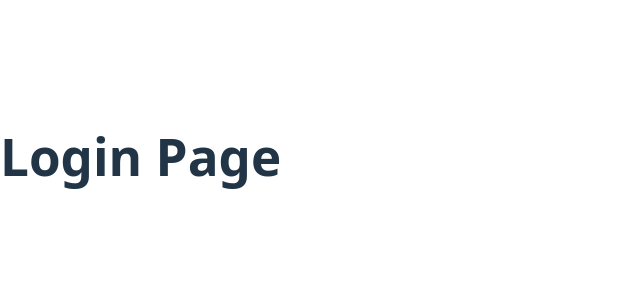
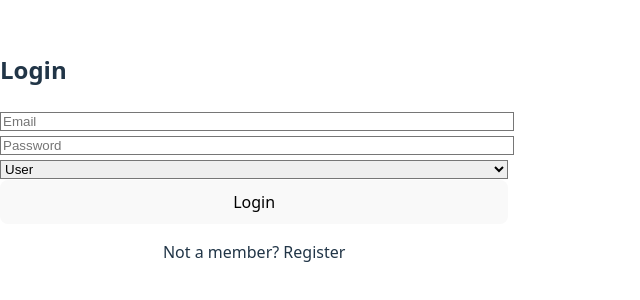
Before and after one commit to 419Sumanth/supermarket, a React (Vite) app in the folder client/: page / in a window 1280 px wide. Shown: the part 244-544 px from the top of the page, without its empty margins (0-640 px from the left). Built offline with nearby package versions, Linux system fonts and the light colour scheme.

Commit message:
Phase 2: Auth UI and role-based routing

```diff
--- a/client/src/Pages/Auth/Login.jsx
+++ b/client/src/Pages/Auth/Login.jsx
@@ -1,7 +1,68 @@
+import { useNavigate } from "react-router-dom";
+import { useState } from "react";
+
 function Login() {
+  const navigate = useNavigate();
+  const [role, setRole] = useState("user");
+
+  const handleLogin = (e) => {
+    e.preventDefault();
+
+    if (role === "admin") {
+      navigate("/admin");
+    } else {
+      navigate("/user");
+    }
+  };
+
   return (
-    <div className="p-6">
-      <h1 className="text-2xl font-bold">Login Page</h1>
+    <div className="min-h-screen flex items-center justify-center bg-gray-100">
+      <form
+        onSubmit={handleLogin}
+        className="bg-white p-6 rounded shadow w-96"
+      >
+        <h2 className="text-xl font-bold mb-4">Login</h2>
+
+        <input
+          type="email"
+          placeholder="Email"
+          className="w-full mb-3 p-2 border rounded"
+          required
+        />
+
+        <input
+          type="password"
+          placeholder="Password"
+          className="w-full mb-3 p-2 border rounded"
+          required
+        />
+
+        <select
+          value={role}
+          onChange={(e) => setRole(e.target.value)}
+          className="w-full mb-4 p-2 border rounded"
+        >
+          <option value="user">User</option>
+          <option value="admin">Admin</option>
+        </select>
+
+        <button className="w-full bg-blue-600 text-white p-2 rounded">
+          Login
+        </button>
+
+        {/* ✅ Register visible ONLY for users */}
+        {role === "user" && (
+          <p className="mt-3 text-sm text-center">
+            Not a member?{" "}
+            <span
+              className="text-blue-600 cursor-pointer"
+              onClick={() => navigate("/register")}
+            >
+              Register
+            </span>
+          </p>
+        )}
+      </form>
     </div>
   );
 }
--- a/client/src/Pages/Auth/Register.jsx
+++ b/client/src/Pages/Auth/Register.jsx
@@ -1,7 +1,56 @@
+import { useNavigate } from "react-router-dom";
+
 function Register() {
+  const navigate = useNavigate();
+
+  const handleRegister = (e) => {
+    e.preventDefault();
+    navigate("/");
+  };
+
   return (
-    <div className="p-6">
-      <h1 className="text-2xl font-bold">Register Page</h1>
+    <div className="min-h-screen flex items-center justify-center bg-gray-100">
+      <form
+        onSubmit={handleRegister}
+        className="bg-white p-6 rounded shadow w-96"
+      >
+        <h2 className="text-xl font-bold mb-4">Register</h2>
+
+        <input
+          type="text"
+          placeholder="Name"
+          className="w-full mb-3 p-2 border rounded"
+          required
+        />
+
+        <input
+          type="email"
+          placeholder="Email"
+          className="w-full mb-3 p-2 border rounded"
+          required
+        />
+
+        <input
+          type="password"
+          placeholder="Password"
+          className="w-full mb-3 p-2 border rounded"
+          required
+        />
+
+        <button className="w-full bg-green-600 text-white p-2 rounded">
+          Register
+        </button>
+
+        <p className="mt-3 text-sm text-center">
+          Already have an account?{" "}
+          <span
+            className="text-blue-600 cursor-pointer"
+            onClick={() => navigate("/")}
+          >
+            Login
+          </span>
+        </p>
+      </form>
     </div>
   );
 }
--- a/client/src/routes/AppRoutes.jsx
+++ b/client/src/routes/AppRoutes.jsx
@@ -1,4 +1,4 @@
-import { Routes, Route } from "react-router-dom";
+import { Routes, Route, Navigate } from "react-router-dom";
 
 import Login from "../Pages/Auth/Login.jsx";
 import Register from "../Pages/Auth/Register.jsx";
@@ -8,10 +8,16 @@ import UserDashboard from "../Pages/user/UserDashboard.jsx";
 function AppRoutes() {
   return (
     <Routes>
+      {/* Auth */}
       <Route path="/" element={<Login />} />
       <Route path="/register" element={<Register />} />
+
+      {/* Dashboards */}
       <Route path="/admin" element={<AdminDashboard />} />
       <Route path="/user" element={<UserDashboard />} />
+
+      {/* Fallback */}
+      <Route path="*" element={<Navigate to="/" />} />
     </Routes>
   );
 }
```
